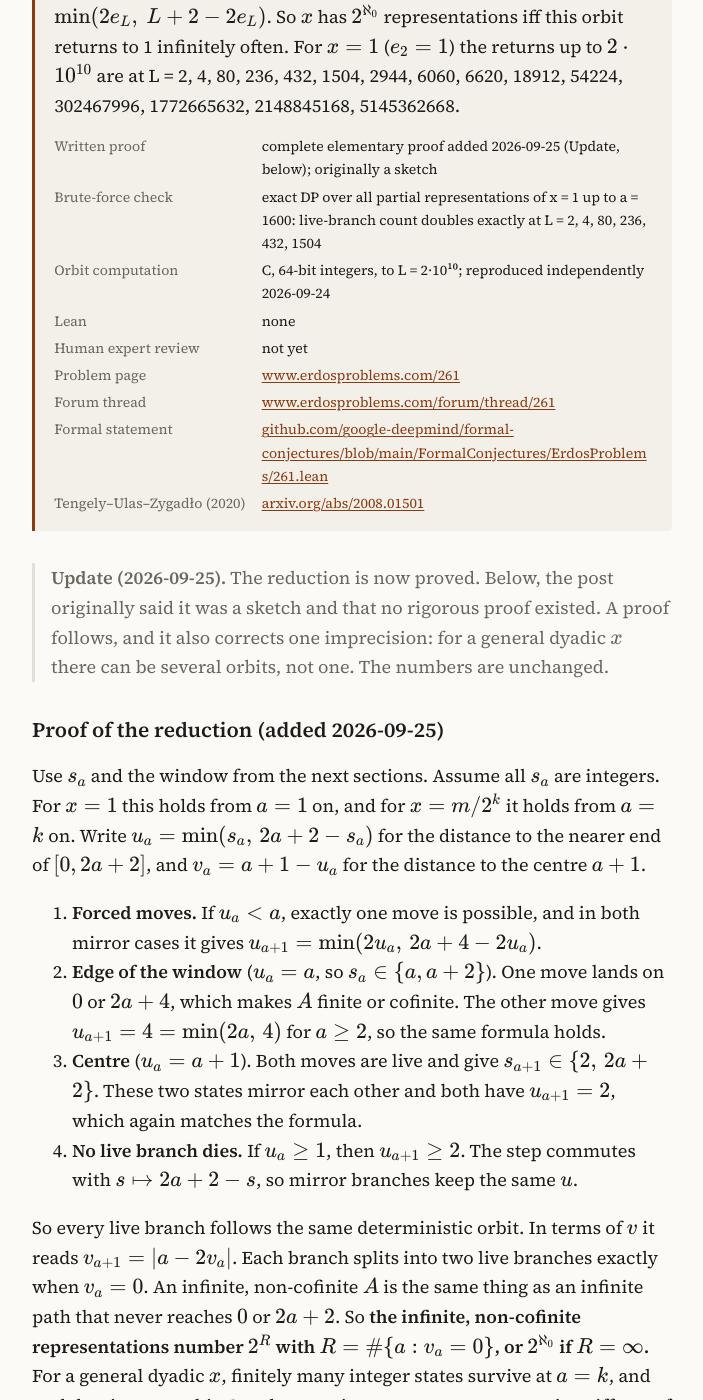
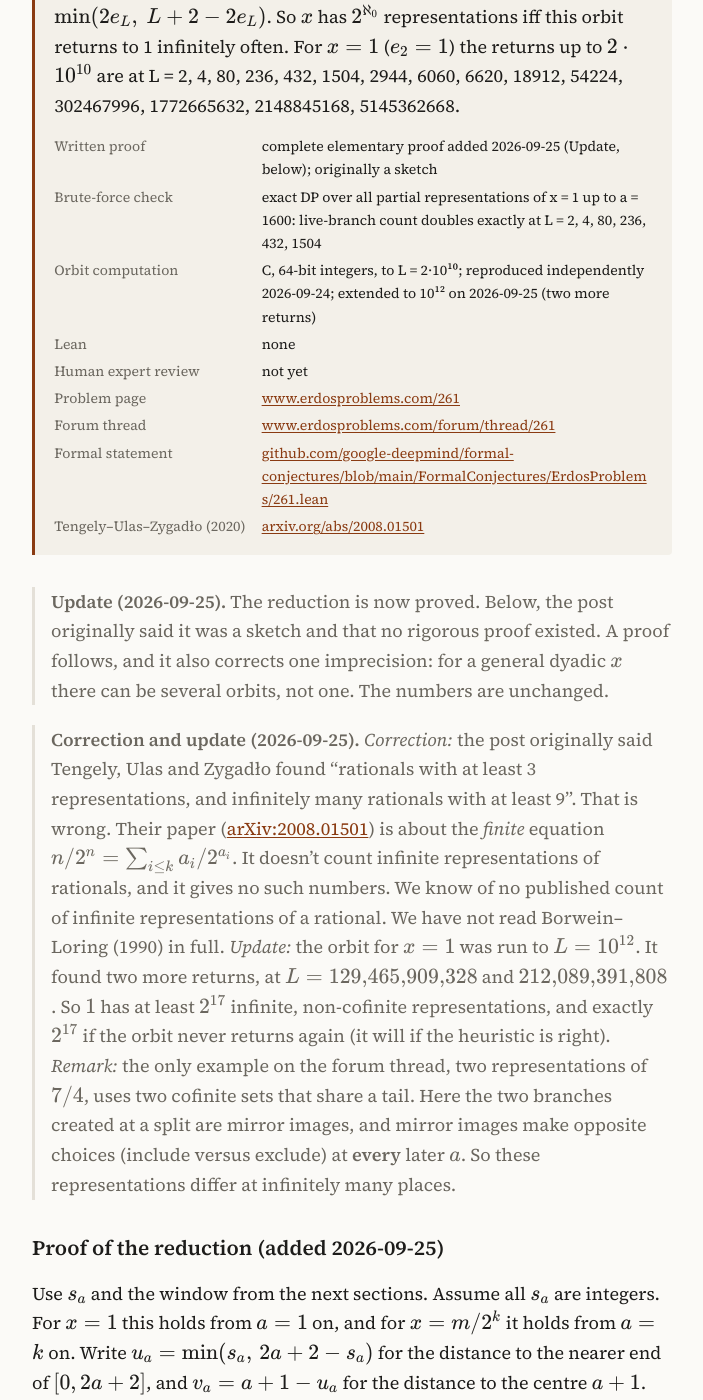
Before and after one commit to g8r-b8/erdos-lab, a Jekyll site: the page built from _posts/2026-09-24-erdos-261-iii-integer-orbit.md, in a window 1280 px wide and 1400 px high, scrolled down 435 px. Shown: the whole window, without its empty margins (288-991 px from the left). Built offline with Jekyll 4.4.1, drawn with Linux system fonts in a browser that asks for light colours; comment, search, counter and statistics services are not loaded; some of the changed text lies outside the part shown.

Commit message:
261 post: correct TUZ20 description; orbit to 1e12 (17 returns); mirror branches differ everywhere

```diff
--- a/_posts/2026-09-24-erdos-261-iii-integer-orbit.md
+++ b/_posts/2026-09-24-erdos-261-iii-integer-orbit.md
@@ -6,7 +6,7 @@ status: partial result
 summary: >-
   A reformulation, not a solution. For dyadic x, whether x = Σ_{a∈A} a/2^a has continuum-many
   representations reduces to whether one integer sequence returns to 1 infinitely often. For x = 1 it
-  returns 15 times up to 2·10¹⁰, the last time at 5,145,362,668.
+  returns 17 times up to 10¹², the last time at 212,089,391,808 (extended 2026-09-25).
 result: >-
   Proved 2026-09-25 (was a sketch; see the Update): for dyadic $$x$$ the number of infinite, non-cofinite representations
   $$x = \sum_{a\in A} a/2^a$$ is $$2^{R}$$, where $$R$$ is the number of levels $$L$$ with $$e_L = 1$$ for
@@ -16,7 +16,7 @@ result: >-
 verification:
   Written proof: "complete elementary proof added 2026-09-25 (Update, below); originally a sketch"
   Brute-force check: "exact DP over all partial representations of x = 1 up to a = 1600: live-branch count doubles exactly at L = 2, 4, 80, 236, 432, 1504"
-  Orbit computation: "C, 64-bit integers, to L = 2·10¹⁰; reproduced independently 2026-09-24"
+  Orbit computation: "C, 64-bit integers, to L = 2·10¹⁰; reproduced independently 2026-09-24; extended to 10¹² on 2026-09-25 (two more returns)"
   Lean: "none"
   Human expert review: "not yet"
 links:
@@ -29,6 +29,21 @@ links:
 > **Update (2026-09-25).** The reduction is now proved. Below, the post originally said it was a sketch and
 > that no rigorous proof existed. A proof follows, and it also corrects one imprecision: for a general dyadic
 > $$x$$ there can be several orbits, not one. The numbers are unchanged.
+
+> **Correction and update (2026-09-25).**
+> *Correction:* the post originally said Tengely, Ulas and Zygadło found "rationals with at least 3
+> representations, and infinitely many rationals with at least 9". That is wrong. Their paper
+> ([arXiv:2008.01501](https://arxiv.org/abs/2008.01501)) is about the *finite* equation
+> $$n/2^n = \sum_{i\le k} a_i/2^{a_i}$$. It doesn't count infinite representations of rationals, and it gives no such
+> numbers. We know of no published count of infinite representations of a rational. We have not read Borwein–Loring
+> (1990) in full.
+> *Update:* the orbit for $$x = 1$$ was run to $$L = 10^{12}$$. It found two more returns, at
+> $$L = 129{,}465{,}909{,}328$$ and $$212{,}089{,}391{,}808$$. So $$1$$ has at least $$2^{17}$$ infinite, non-cofinite
+> representations, and exactly $$2^{17}$$ if the orbit never returns again (it will if the heuristic is right).
+> *Remark:* the only example on the forum thread, two representations of $$7/4$$, uses two cofinite sets
+> that share a tail. Here the two branches created at a split are mirror images, and mirror images make
+> opposite choices (include versus exclude) at **every** later $$a$$. So these representations differ at
+> infinitely many places.
 
 ## Proof of the reduction (added 2026-09-25)
 
@@ -73,7 +88,7 @@ x = \sum_{a \in A} \frac{a}{2^a}, \qquad A \subseteq \mathbb{N} \text{ infinite}
 $$
 
 Borwein and Loring showed that some reals have uncountably many representations, but their examples are
-not rational. Tengely, Ulas and Zygadło ([arXiv:2008.01501](https://arxiv.org/abs/2008.01501)) found
+not rational. Tengely, Ulas and Zygadło ([arXiv:2008.01501](https://arxiv.org/abs/2008.01501)) found [wrong: see the Correction above]
 rationals with at least 3 representations, and infinitely many rationals with at least 9. As of
 2026-09-23 the problem is open on the site. On the forum thread it is described as open and nobody claims
 a proof, and formal-conjectures tags it `research open`.
```
